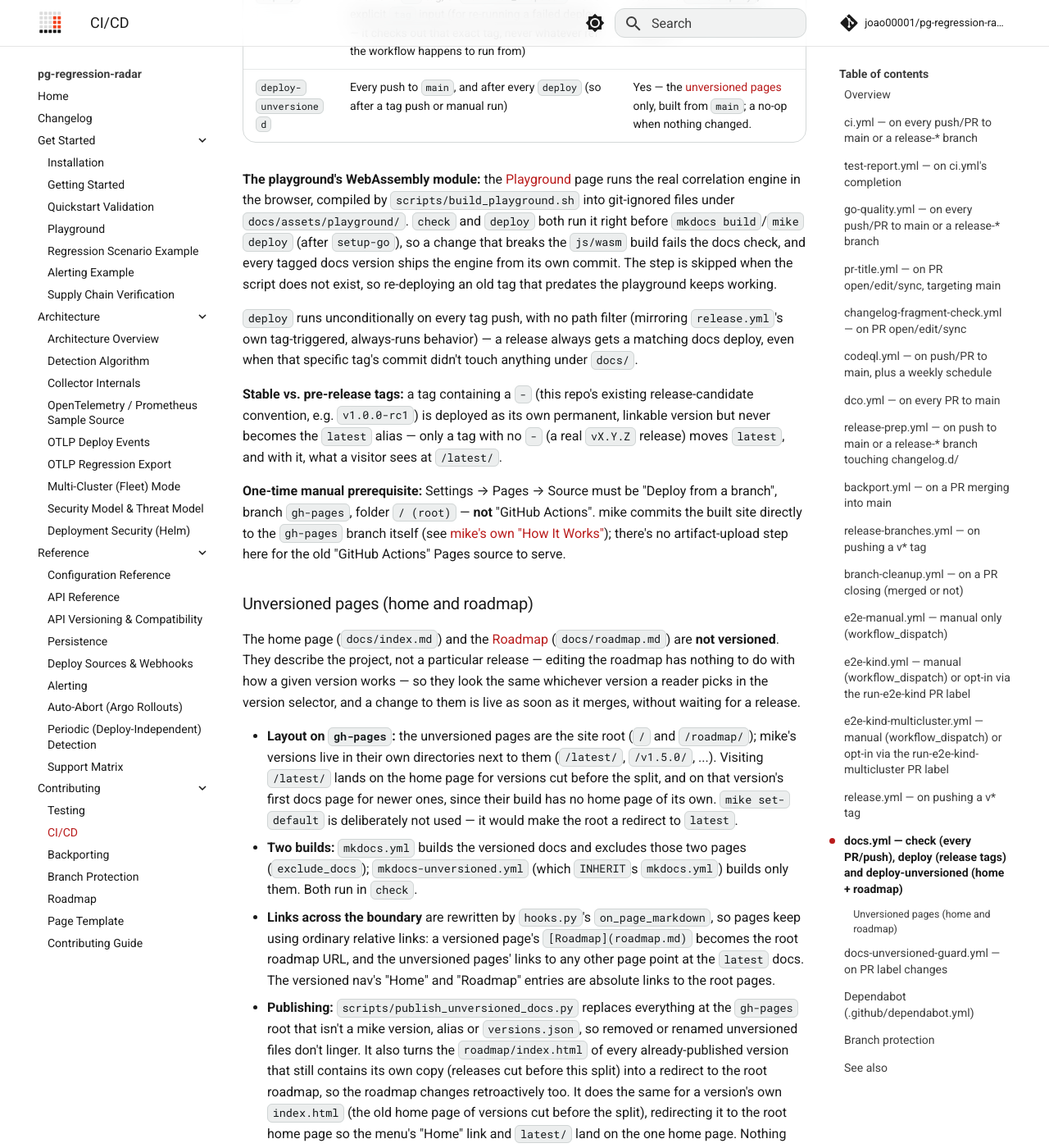
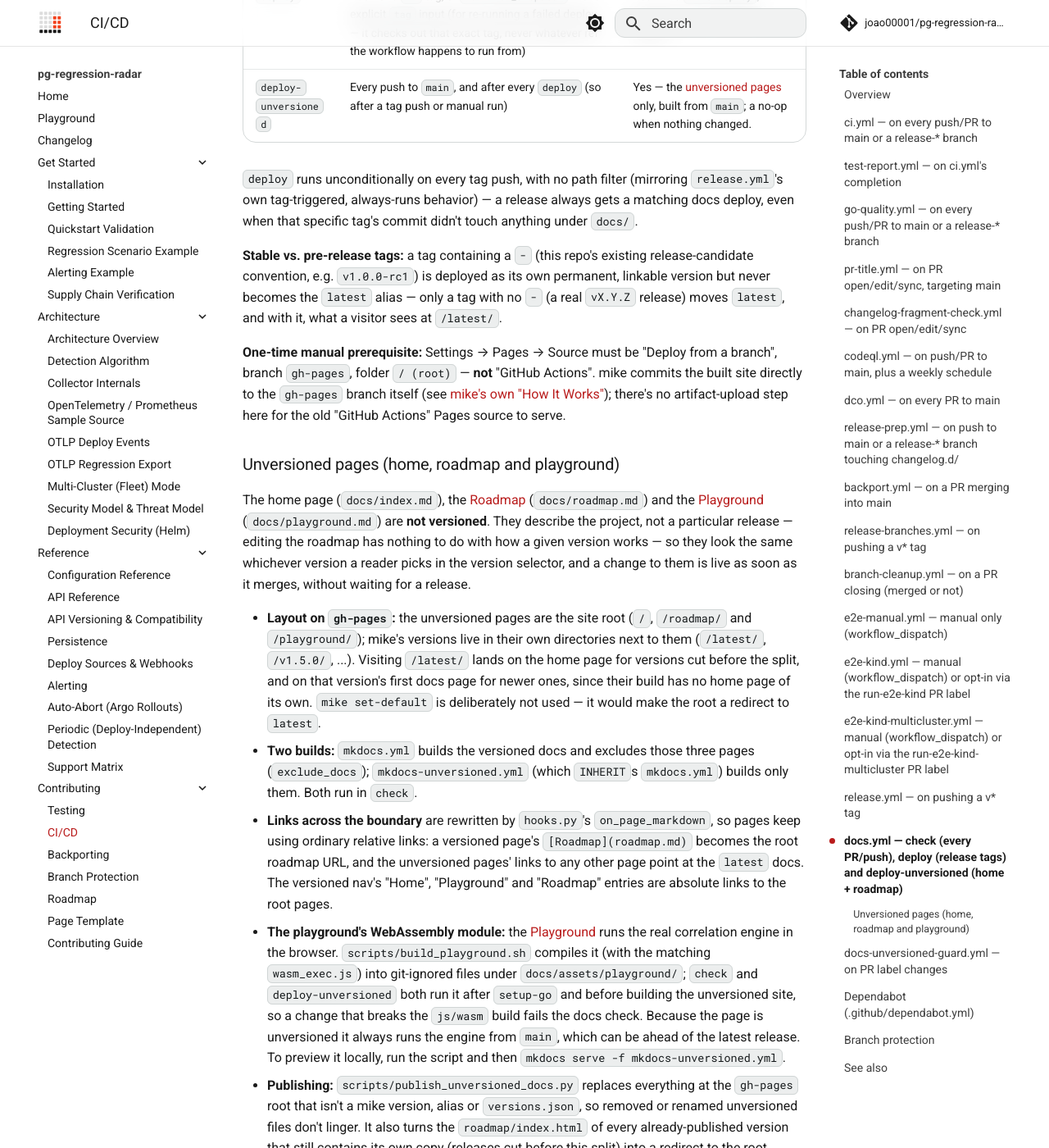
Before and after one commit to joao00001/pg-regression-radar, an MkDocs documentation site: the page built from docs/ci-cd.md, in a window 1280 px wide and 1400 px high, scrolled down 13128 px. Shown: the whole window at 82% size. Built offline with MkDocs 1.6.1 and Material for MkDocs 9.7.7, drawn with Linux system fonts in a browser that asks for light colours; comment, search, counter and statistics services are not loaded; the version menu is left out; some of the changed text lies outside the part shown.

Commit message:
docs: publish the playground as an unversioned page and link it from the home
The playground is a live tool, not documentation of a release, so it joins
the home page and the roadmap as an unversioned page: built from main by
the deploy-unversioned job, live on merge, and a top-level entry of the
menu. The home page's Get started button now opens it.

Publishing it exposed a bug in scripts/publish_unversioned_docs.py, which
skipped every .gz file to avoid sitemap.xml.gz's timestamp and would have
silently dropped the engine (pgrr.wasm.gz). It now skips only the sitemap.

Signed-off-by: Joao <joao.detomini@enterprisedb.com>

```diff
--- a/docs/ci-cd.md
+++ b/docs/ci-cd.md
@@ -188,28 +188,27 @@ This used to be one job that redeployed the live site on every push to `main` to
 | `deploy` | Push of a `v*` tag, or `workflow_dispatch` with an explicit `tag` input (for re-running a failed deploy — it checks out that exact tag, never whatever ref the workflow happens to run from) | Yes — via `mike deploy`, straight to the `gh-pages` branch. |
 | `deploy-unversioned` | Every push to `main`, and after every `deploy` (so after a tag push or manual run) | Yes — the [unversioned pages](#unversioned-pages-home-and-roadmap) only, built from `main`; a no-op when nothing changed. |
 
-**The playground's WebAssembly module:** the [Playground](playground.md) page runs the real correlation engine in the browser, compiled by `scripts/build_playground.sh` into git-ignored files under `docs/assets/playground/`. `check` and `deploy` both run it right before `mkdocs build`/`mike deploy` (after `setup-go`), so a change that breaks the `js/wasm` build fails the docs check, and every tagged docs version ships the engine from its own commit. The step is skipped when the script does not exist, so re-deploying an old tag that predates the playground keeps working.
-
 `deploy` runs unconditionally on every tag push, with no path filter (mirroring `release.yml`'s own tag-triggered, always-runs behavior) — a release always gets a matching docs deploy, even when that specific tag's commit didn't touch anything under `docs/`.
 
 **Stable vs. pre-release tags:** a tag containing a `-` (this repo's existing release-candidate convention, e.g. `v1.0.0-rc1`) is deployed as its own permanent, linkable version but never becomes the `latest` alias — only a tag with no `-` (a real `vX.Y.Z` release) moves `latest`, and with it, what a visitor sees at `/latest/`.
 
 **One-time manual prerequisite:** Settings → Pages → Source must be "Deploy from a branch", branch `gh-pages`, folder `/ (root)` — **not** "GitHub Actions". mike commits the built site directly to the `gh-pages` branch itself (see [mike's own "How It Works"](https://github.com/jimporter/mike#how-it-works)); there's no artifact-upload step here for the old "GitHub Actions" Pages source to serve.
 
-### Unversioned pages (home and roadmap)
+### Unversioned pages (home, roadmap and playground)
 
-The home page (`docs/index.md`) and the [Roadmap](https://joao00001.github.io/pg-regression-radar/roadmap/) (`docs/roadmap.md`) are **not versioned**. They describe the project, not a particular release — editing the roadmap has nothing to do with how a given version works — so they look the same whichever version a reader picks in the version selector, and a change to them is live as soon as it merges, without waiting for a release.
+The home page (`docs/index.md`), the [Roadmap](https://joao00001.github.io/pg-regression-radar/roadmap/) (`docs/roadmap.md`) and the [Playground](https://joao00001.github.io/pg-regression-radar/playground/) (`docs/playground.md`) are **not versioned**. They describe the project, not a particular release — editing the roadmap has nothing to do with how a given version works — so they look the same whichever version a reader picks in the version selector, and a change to them is live as soon as it merges, without waiting for a release.
 
-- **Layout on `gh-pages`:** the unversioned pages are the site root (`/` and `/roadmap/`); mike's versions live in their own directories next to them (`/latest/`, `/v1.5.0/`, ...). Visiting `/latest/` lands on the home page for versions cut before the split, and on that version's first docs page for newer ones, since their build has no home page of its own. `mike set-default` is deliberately not used — it would make the root a redirect to `latest`.
-- **Two builds:** `mkdocs.yml` builds the versioned docs and excludes those two pages (`exclude_docs`); `mkdocs-unversioned.yml` (which `INHERIT`s `mkdocs.yml`) builds only them. Both run in `check`.
-- **Links across the boundary** are rewritten by `hooks.py`'s `on_page_markdown`, so pages keep using ordinary relative links: a versioned page's `[Roadmap](roadmap.md)` becomes the root roadmap URL, and the unversioned pages' links to any other page point at the `latest` docs. The versioned nav's "Home" and "Roadmap" entries are absolute links to the root pages.
+- **Layout on `gh-pages`:** the unversioned pages are the site root (`/`, `/roadmap/` and `/playground/`); mike's versions live in their own directories next to them (`/latest/`, `/v1.5.0/`, ...). Visiting `/latest/` lands on the home page for versions cut before the split, and on that version's first docs page for newer ones, since their build has no home page of its own. `mike set-default` is deliberately not used — it would make the root a redirect to `latest`.
+- **Two builds:** `mkdocs.yml` builds the versioned docs and excludes those three pages (`exclude_docs`); `mkdocs-unversioned.yml` (which `INHERIT`s `mkdocs.yml`) builds only them. Both run in `check`.
+- **Links across the boundary** are rewritten by `hooks.py`'s `on_page_markdown`, so pages keep using ordinary relative links: a versioned page's `[Roadmap](roadmap.md)` becomes the root roadmap URL, and the unversioned pages' links to any other page point at the `latest` docs. The versioned nav's "Home", "Playground" and "Roadmap" entries are absolute links to the root pages.
+- **The playground's WebAssembly module:** the [Playground](https://joao00001.github.io/pg-regression-radar/playground/) runs the real correlation engine in the browser. `scripts/build_playground.sh` compiles it (with the matching `wasm_exec.js`) into git-ignored files under `docs/assets/playground/`; `check` and `deploy-unversioned` both run it after `setup-go` and before building the unversioned site, so a change that breaks the `js/wasm` build fails the docs check. Because the page is unversioned it always runs the engine from `main`, which can be ahead of the latest release. To preview it locally, run the script and then `mkdocs serve -f mkdocs-unversioned.yml`.
 - **Publishing:** `scripts/publish_unversioned_docs.py` replaces everything at the `gh-pages` root that isn't a mike version, alias or `versions.json`, so removed or renamed unversioned files don't linger. It also turns the `roadmap/index.html` of every already-published version that still contains its own copy (releases cut before this split) into a redirect to the root roadmap, so the roadmap changes retroactively too. It does the same for a version's own `index.html` (the old home page of versions cut before the split), redirecting it to the root home page so the menu's "Home" link and `latest/` land on the one home page. Nothing links to a version's bare root as a way into its docs (the root menu points at specific pages), so that cannot loop.
 
-**The `docs-unversioned` label:** apply it to a pull request that only edits `docs/index.md` and/or `docs/roadmap.md` (and, with them, the files only the unversioned build uses: `docs/stylesheets/roadmap.css`, `docs/javascripts/roadmap.js` and `mkdocs-unversioned.yml`), to flag that merging it changes those pages for every docs version at once. Everything else under `docs/` is versioned and reaches the site only with a release, so such edits belong in a separate PR.
+**The `docs-unversioned` label:** apply it to a pull request that only edits `docs/index.md`, `docs/roadmap.md` and/or `docs/playground.md` (and, with them, the files only the unversioned build uses: `docs/stylesheets/roadmap.css`, `docs/javascripts/roadmap.js`, the playground's `docs/assets/playground/` scripts and styles, and `mkdocs-unversioned.yml`), to flag that merging it changes those pages for every docs version at once. Everything else under `docs/` is versioned and reaches the site only with a release, so such edits belong in a separate PR.
 
 ## `docs-unversioned-guard.yml` — on PR label changes
 
-Runs on `pull_request_target` (so it can comment on fork PRs; nothing from the PR is ever checked out or executed — it only reads the PR's file list through the API) whenever a PR to `main` is opened, reopened, pushed to, labeled or unlabeled. If the PR carries the `docs-unversioned` label and changes **any file other than `docs/index.md`, `docs/roadmap.md` and the unversioned build's own assets** (`UNVERSIONED_ASSETS` in the script; a renamed file's old path counts too), `scripts/check_docs_unversioned.py` posts a warning comment listing the offending files. The comment is kept up to date on every push and deleted once the PR only touches those files again or the label is removed. It never fails the check — it's an alert for the author and reviewers, who decide whether to split the PR or drop the label.
+Runs on `pull_request_target` (so it can comment on fork PRs; nothing from the PR is ever checked out or executed — it only reads the PR's file list through the API) whenever a PR to `main` is opened, reopened, pushed to, labeled or unlabeled. If the PR carries the `docs-unversioned` label and changes **any file other than `docs/index.md`, `docs/roadmap.md`, `docs/playground.md` and the unversioned build's own assets** (`UNVERSIONED_ASSETS` in the script; a renamed file's old path counts too), `scripts/check_docs_unversioned.py` posts a warning comment listing the offending files. The comment is kept up to date on every push and deleted once the PR only touches those files again or the label is removed. It never fails the check — it's an alert for the author and reviewers, who decide whether to split the PR or drop the label.
 
 **Changelog, on the site itself:** `docs/changelog.md` isn't a real file in the repo — `hooks.py`'s `on_pre_build` hook copies the root `CHANGELOG.md` into it at build time (rewriting the two relative links that would otherwise break a directory level deeper: `CONTRIBUTING.md` → an absolute GitHub blob URL, `docs/roadmap.md` → `roadmap.md`) and it's listed in `mkdocs.yml`'s `nav` as a top-level "Changelog" page. Because it's built fresh per version, each mike-deployed version of the site shows `CHANGELOG.md` exactly as it existed at that tag — a real per-release changelog, not just a link out to GitHub.
 
--- a/mkdocs-unversioned.yml
+++ b/mkdocs-unversioned.yml
@@ -18,10 +18,10 @@ exclude_docs: |
   /*.md
   !/index.md
   !/roadmap.md
+  !/playground.md
   /adr/
   /examples/
   /policies/
-  /assets/playground/
 
 # No `mike` plugin / `extra.version`: there's no version selector here.
 plugins:
--- a/mkdocs.yml
+++ b/mkdocs.yml
@@ -51,6 +51,8 @@ hooks:
 exclude_docs: |
   /index.md
   /roadmap.md
+  /playground.md
+  /assets/playground/
 
 # Declaring `plugins:` explicitly replaces MkDocs' implicit default plugin
 # list (which is just `search`) rather than adding to it — `search` is
@@ -104,12 +106,12 @@ markdown_extensions:
 # every version.
 nav:
   - Home: https://joao00001.github.io/pg-regression-radar/
+  - Playground: https://joao00001.github.io/pg-regression-radar/playground/
   - Changelog: changelog.md
   - Get Started:
       - Installation: installation.md
       - Getting Started: getting-started.md
       - Quickstart Validation: quickstart-validation.md
-      - Playground: playground.md
       - Regression Scenario Example: examples/regression-scenario.md
       - Alerting Example: examples/alerting-example.md
       - Supply Chain Verification: supply-chain.md
```
Also changed, not shown: docs/index.md (+2 -1 lines), docs/playground.md (+1 -1 lines), hooks.py (+7 -8 lines), 4 other files.
